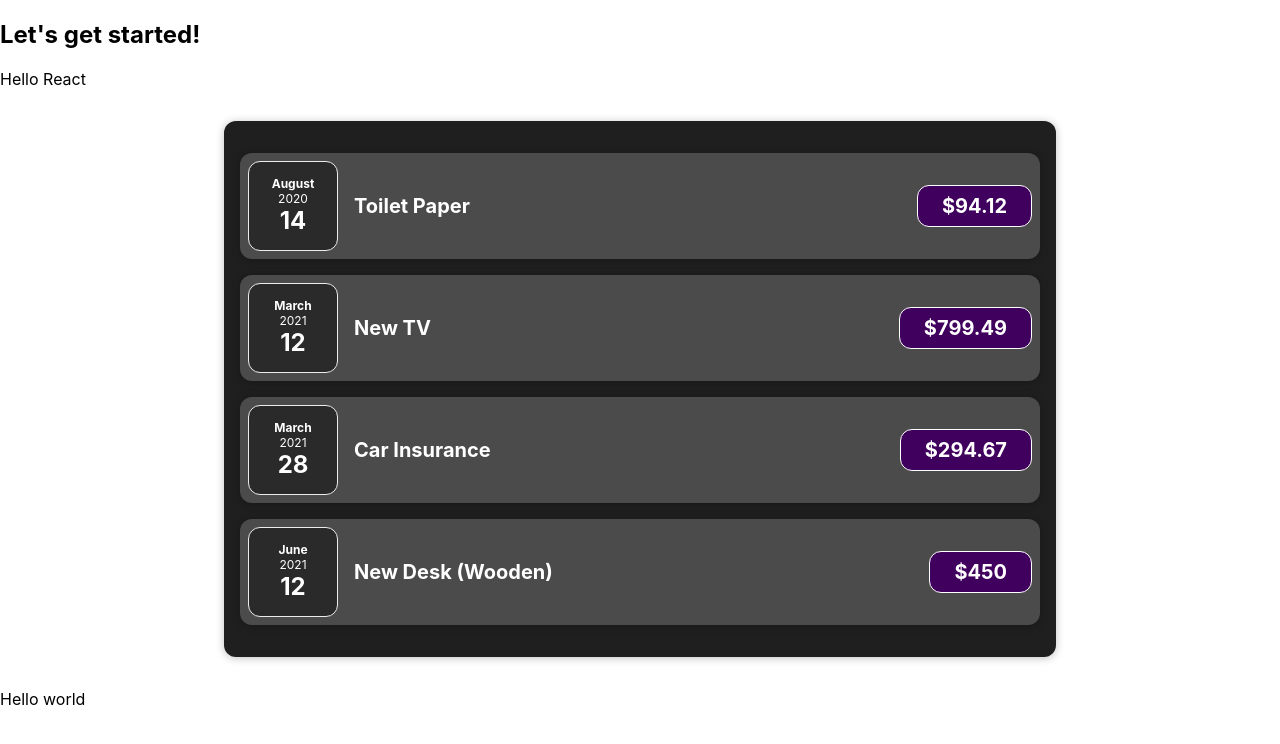
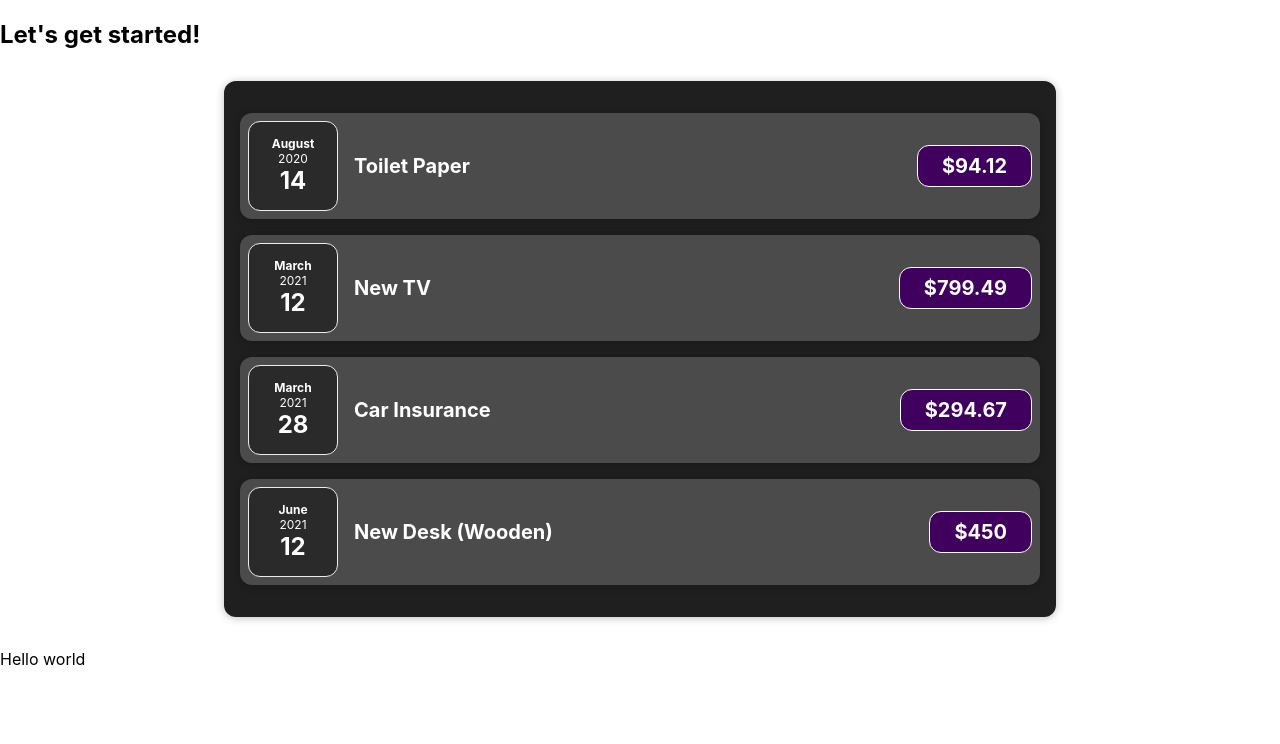
Before and after one commit to lingfungc/react-expense-tracker, a React (Create React App) app: page / in a window 1280 px wide. Shown: the top 744 px of the page. Built offline with nearby package versions, Linux system fonts and the light colour scheme.

Commit message:
practiced React.createElement()

```diff
--- a/src/App.js
+++ b/src/App.js
@@ -1,3 +1,5 @@
+import React from "react";
+
 // import ExpenseItem from "./components/ExpenseItem";
 import Expenses from "./components/Expenses";
 
@@ -24,40 +26,48 @@ function App() {
     },
   ];
 
-  return (
-    <div>
-      <h2>Let's get started!</h2>
-      <p>Hello React</p>
+  // this is the old way to write React code which requires import React from 'react' in every .js files
+  return React.createElement(
+    "div",
+    {},
+    React.createElement("h2", {}, "Let's get started!"),
+    React.createElement(Expenses, { item: expenses })
+  );
 
-      <Expenses item={expenses} />
+  // return (
+  //   <div>
+  //     <h2>Let's get started!</h2>
+  //     <p>Hello React</p>
 
-      {/* <Expenses expense={expenses[0]} />
-      <Expenses expense={expenses[1]} />
-      <Expenses expense={expenses[2]} />
-      <Expenses expense={expenses[3]} /> */}
+  //     <Expenses item={expenses} />
 
-      {/* <ExpenseItem
-        title={expenses[0].title}
-        amount={expenses[0].amount}
-        date={expenses[0].date}
-      />
-      <ExpenseItem
-        title={expenses[1].title}
-        amount={expenses[1].amount}
-        date={expenses[1].date}
-      />
-      <ExpenseItem
-        title={expenses[2].title}
-        amount={expenses[2].amount}
-        date={expenses[2].date}
-      />
-      <ExpenseItem
-        title={expenses[3].title}
-        amount={expenses[3].amount}
-        date={expenses[3].date}
-      /> */}
-    </div>
-  );
+  //     {/* <Expenses expense={expenses[0]} />
+  //     <Expenses expense={expenses[1]} />
+  //     <Expenses expense={expenses[2]} />
+  //     <Expenses expense={expenses[3]} /> */}
+
+  //     {/* <ExpenseItem
+  //       title={expenses[0].title}
+  //       amount={expenses[0].amount}
+  //       date={expenses[0].date}
+  //     />
+  //     <ExpenseItem
+  //       title={expenses[1].title}
+  //       amount={expenses[1].amount}
+  //       date={expenses[1].date}
+  //     />
+  //     <ExpenseItem
+  //       title={expenses[2].title}
+  //       amount={expenses[2].amount}
+  //       date={expenses[2].date}
+  //     />
+  //     <ExpenseItem
+  //       title={expenses[3].title}
+  //       amount={expenses[3].amount}
+  //       date={expenses[3].date}
+  //     /> */}
+  //   </div>
+  // );
 }
 
 export default App;
```
